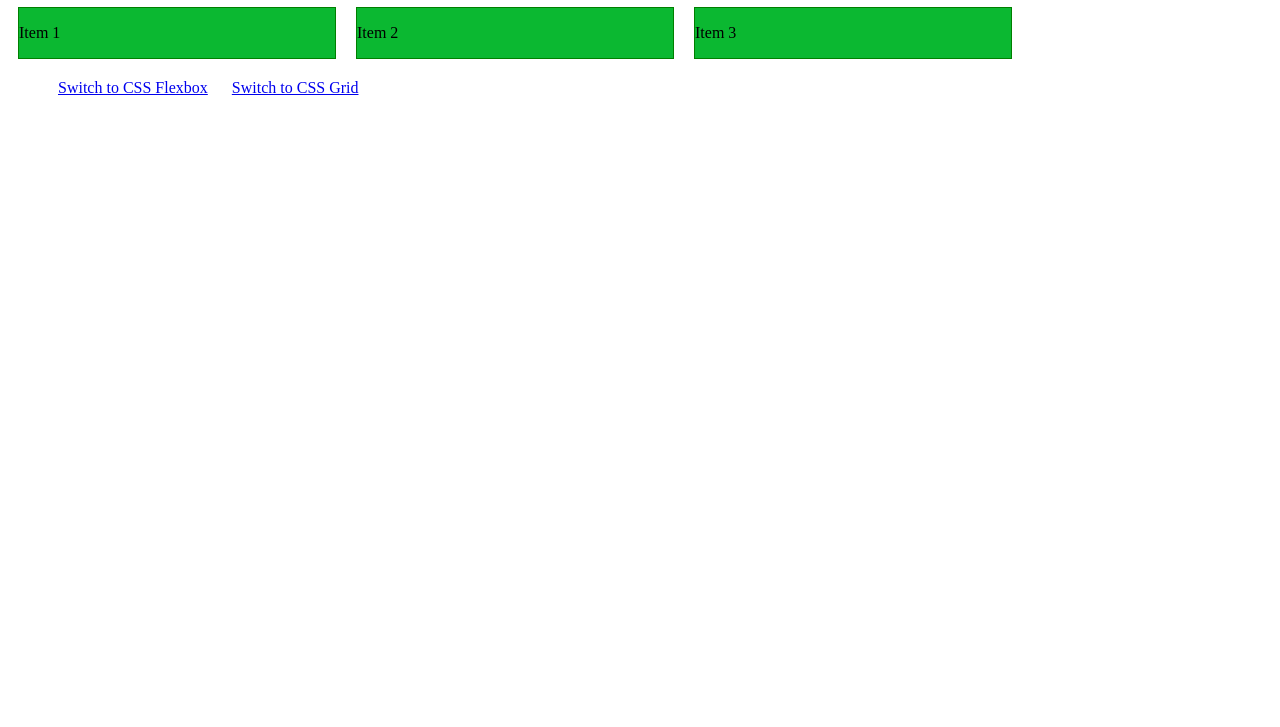
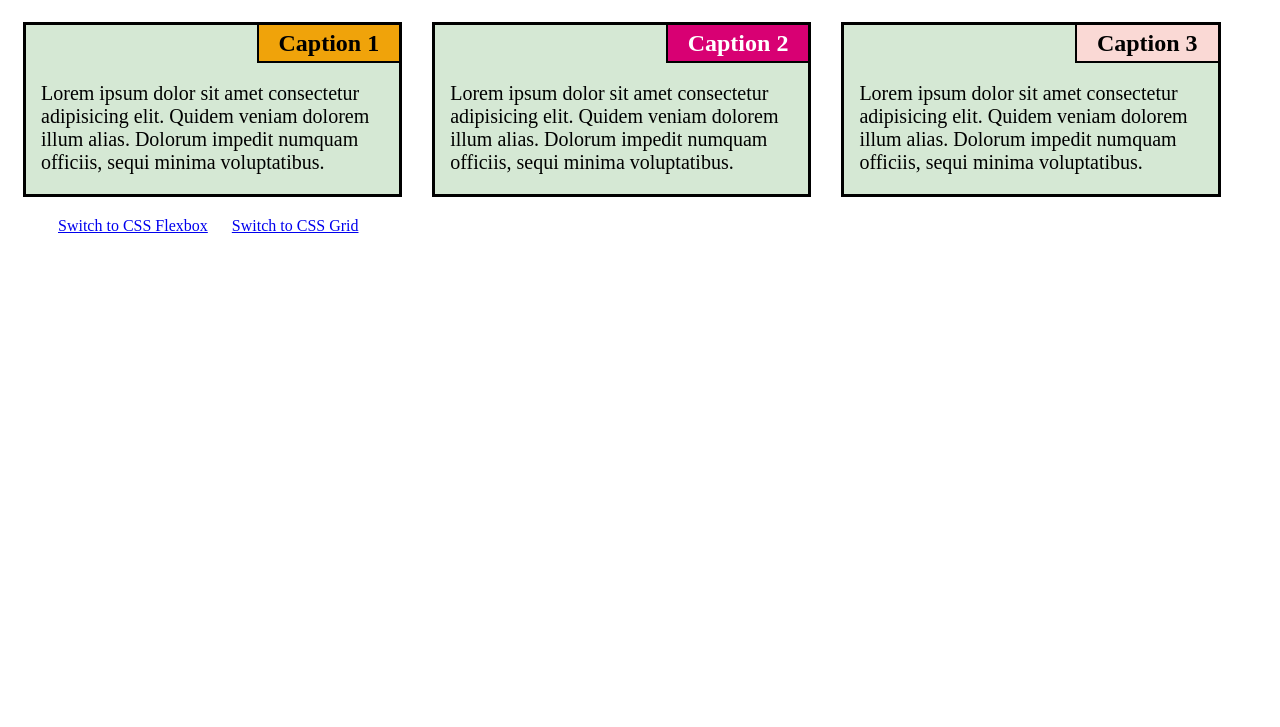
Before and after one commit to AlexTsikhun/web-Art-Iz-2022, a plain HTML site: page lab1-adapt-layout/float.html in a window 1280 px wide. Shown: the part 73-800 px from the top of the page. Drawn offline with Linux system fonts and the light colour scheme.

Commit message:
update grid/flex

```diff
--- a/lab1-adapt-layout/css/float.css
+++ b/lab1-adapt-layout/css/float.css
@@ -1,11 +1,40 @@
-.row {
-width: 100%;
-margin: 10px;
+.caption1{
+    /* display: flex; */
+    /* justify-content: center;  */
+    background-color: #F0A30A;
 }
+.caption2{
+    color: #fff;
+    background-color: #D80073;
+}
+.caption3 {
+    background-color: #FAD9D5;
+}
+.fle span {
+    font-size: 24px;
+    font-weight: 700;
+    border: 2px solid #000;
+    position: relative;
+    top: 5px;
+    left: 2px;
+    padding: 5px 20px;
+}
+.fle {
+    text-align: right;
+    /* margin: 0 0 20px 0; */
+}
+.row .cont {
+    border: 3px solid;
+    margin-bottom: 20px;
+    background-color: #D5E8D4;
+    box-sizing: border-box;
+}
+.row .cont .text{
+    font-size: 20px;
+    padding: 10px 15px 0px 15px;
+    }
 .navigation{
     display: inline-block;
-    /* position: relative; */
-    /* border: 1px solid #000; */
     margin: 0 50px;
 }
 #nav2{
@@ -53,12 +82,11 @@ margin: 10px;
     }
     .col-sm-12 {
     width: 100%;
-    background-color: rgb(89, 11, 184);
     }
 
-    div{
-        margin: 0 20px 20px 0;
-        background-color: aqua
+    .row{
+        margin: 15px;
+
     }
 }
 
@@ -85,8 +113,6 @@ margin: 10px;
     }
     .col-md-6 {
     width: 50%;
-
-    background-color: rgb(255, 165, 47);
     }
     .col-md-7 {
     width: 58.33%;
@@ -107,16 +133,15 @@ margin: 10px;
     width: 100%;
     }
 
-    .item1, .item2{
+    .item1, .item2 {
         float: left;
         width: 47%;
-        /* border: 1px, solid black; */
-        /* margin-right: auto;
-        margin-left: auto; */
         margin: 0 20px 20px 0;
+
     }
+
     .item3{
-        width: 97%;
+        width: 96.5%;
         margin: 0 0 10px 0;
     }
 }
@@ -135,7 +160,6 @@ margin: 10px;
     }
     .col-lg-3 {
     width: 25%;
-    background-color: rgb(11, 184, 49);
     }
     .col-lg-4 {
     width: 33.33%;
@@ -165,9 +189,9 @@ margin: 10px;
     width: 100%;
     }
 
-    div{
-        margin: 0 20px 20px 0;
-        /* background-color: aqua */
+    .cont{
+        width: 30%;
+        margin: 15px;
     }
 
 }
--- a/lab1-adapt-layout/css/grid.css
+++ b/lab1-adapt-layout/css/grid.css
@@ -13,10 +13,40 @@ background-color: aquamarine;
 .grid-item-3{
 background-color: blanchedalmond;
 }
+
+.caption1{
+    background-color: #F0A30A;
+}
+.caption2{
+    color: #fff;
+    background-color: #D80073;
+}
+.caption3 {
+    background-color: #FAD9D5;
+}
+.fle span {
+    font-size: 24px;
+    font-weight: 700;
+    border: 2px solid #000;
+    position: relative;
+    top: 5px;
+    left: 2px;
+    padding: 5px 20px;
+}
+.fle {
+    text-align: right;
+}
+.grid-container .grid-item {
+    border: 3px solid;
+    background-color: #D5E8D4;
+    margin-bottom: 10px;
+}
+.grid-container .grid-item .text{
+    font-size: 20px;
+    padding: 10px 15px 0px 15px;
+    }
 .navigation{
     display: inline-block;
-    /* position: relative; */
-    /* border: 1px solid #000; */
     margin: 0 50px;
 }
 #nav2{
@@ -36,11 +66,17 @@ background-color: blanchedalmond;
         grid-column: 1 / 3;
         grid-row: 2 / 3;
        }
+       .grid-item-1{
+        margin-right: 10px;
+    }
 
 }
 @media (min-width: 992px) {
     .grid-container{
     grid-template-columns: repeat(3, 1fr);
     }
+    .grid-item{
+        margin: 10px;
+    }
 
  }
--- a/lab1-adapt-layout/float.html
+++ b/lab1-adapt-layout/float.html
@@ -2,21 +2,38 @@
 <html>
 <head>
 <!-- Some meta and title here -->
+<meta name="viewport" content="width=device-width,
+initial-scale=1">
 <link rel="stylesheet" href="css/float.css"/>
 </head>
 
 <body>
-<center><h1>Heading</h1> </center>
-
+    <center><h1>Main caption</h1> </center>
     <div class="row">
- <div class="item1 col-lg-3 col-md-6 col-sm-12"><p>Item 1</p></div>
- <div class="item2 col-lg-3 col-md-6 col-sm-12"><p>Item 2</p></div>
- <div class="item3 col-lg-3 col-md-6 col-sm-12"><p>Item 3</p></div>
- <!-- <div class="item1 col-lg-3 col-md-6 col-sm-12"><p>Item 4</p></div>  -->
- <!-- <div class="col-lg-3 col-md-6 col-sm-12"><p>Item 5</p></div>  -->
- <!-- <div class="col-lg-3 col-md-6 col-sm-12"><p>Item 6</p></div>  -->
- <!-- <div class="col-lg-3 col-md-6 col-sm-12"><p>Item 7</p></div>  -->
- <!-- <div class="col-lg-3 col-md-6 col-sm-12"><p>Item 8</p></div> -->
+        <div class="cont item1 col-lg-3 col-md-6 col-sm-12">
+            <div class="fle">
+                <span class="caption1">Caption 1</span>
+            </div>
+            <p class="text">
+                Lorem ipsum dolor sit amet consectetur adipisicing elit. Quidem veniam dolorem illum alias. Dolorum impedit numquam officiis, sequi minima voluptatibus.
+            </p>
+        </div>
+        <div class="cont item2 col-lg-3 col-md-6 col-sm-12">
+            <div class="fle">
+                <span class="caption2">Caption 2</span>
+            </div>
+            <p class="text">
+                Lorem ipsum dolor sit amet consectetur adipisicing elit. Quidem veniam dolorem illum alias. Dolorum impedit numquam officiis, sequi minima voluptatibus.
+            </p>
+        </div>
+        <div class="cont item3 col-lg-3 col-md-6 col-sm-12 ">
+            <div class="fle">
+                <span class="caption3">Caption 3</span>
+            </div>
+            <p class="text">
+                Lorem ipsum dolor sit amet consectetur adipisicing elit. Quidem veniam dolorem illum alias. Dolorum impedit numquam officiis, sequi minima voluptatibus.
+            </p>
+        </div>
     </div>
     <div class="navigation">
         <a href="flexbox.html" id="nav1">Switch to CSS Flexbox</a>
```
Also changed, not shown: lab1-adapt-layout/css/flexbox.css (+0 -19 lines), lab1-adapt-layout/flexbox.html (+3 -17 lines), lab1-adapt-layout/grid.html (+25 -11 lines). Lines whose indentation alone changed are shown as unchanged.
